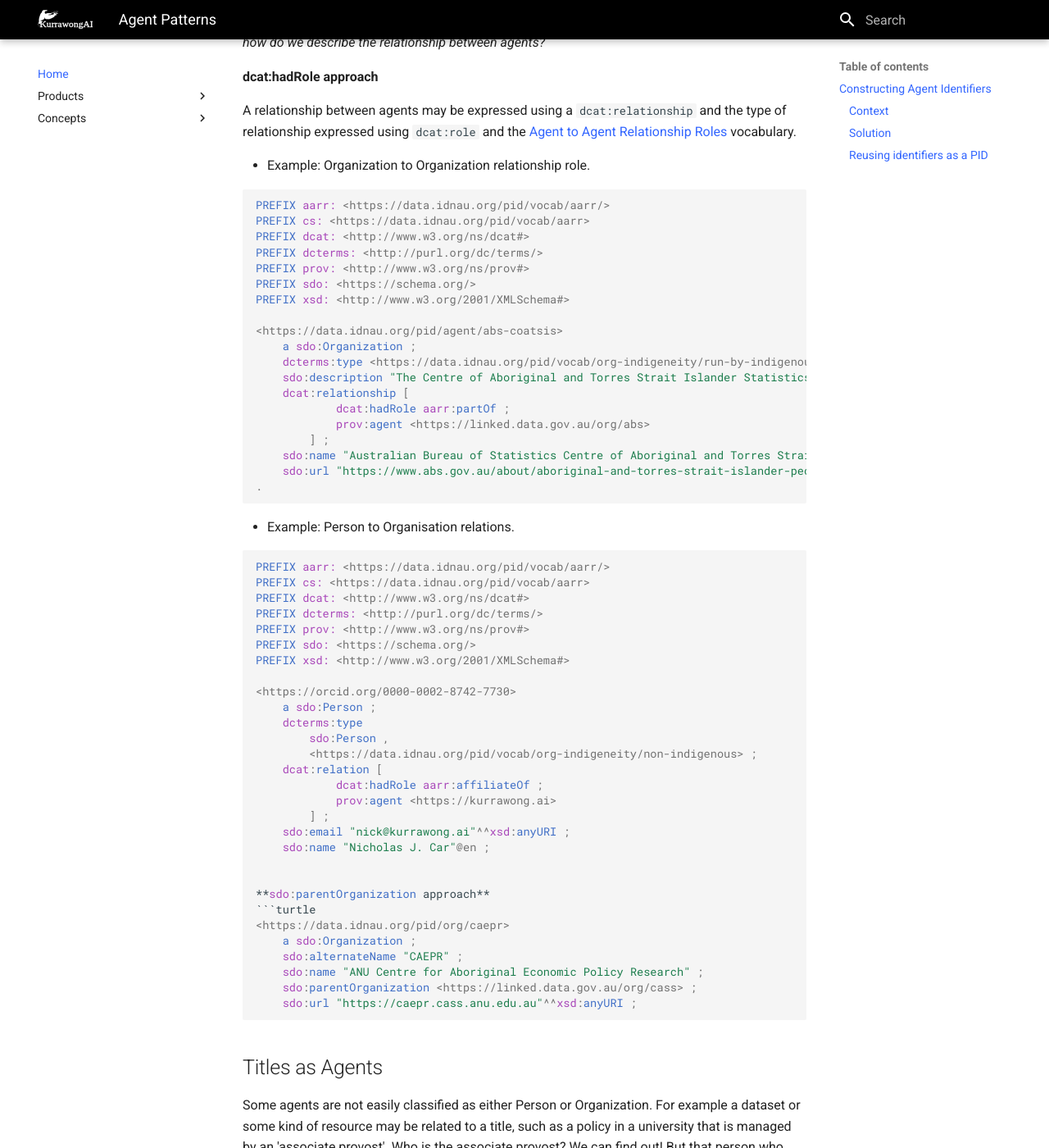
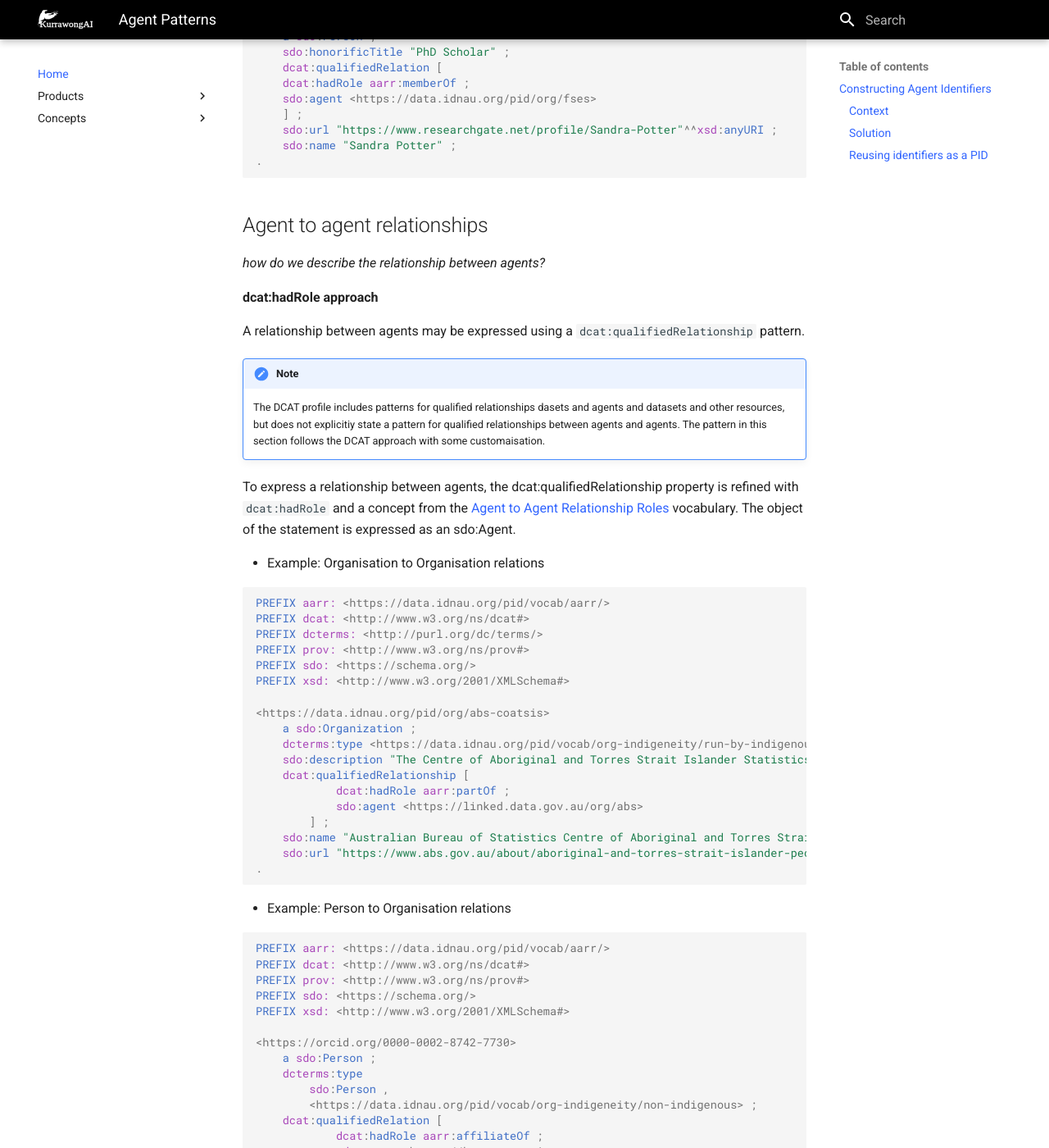
Before and after one commit to Kurrawong/docs, an MkDocs documentation site: the page built from docs/concepts/agents/patterns.md, in a window 1280 px wide and 1400 px high, scrolled down 3629 px. Shown: the whole window at 82% size. Built offline with MkDocs 1.6.1 and Material for MkDocs 9.7.7, drawn with Linux system fonts in a browser that asks for light colours; some of the changed text lies outside the part shown.

Commit message:
Merge remote-tracking branch 'origin/main'

````diff
--- a/docs/concepts/agents/patterns.md
+++ b/docs/concepts/agents/patterns.md
@@ -42,8 +42,13 @@
 The IDN Catalogue Profile specifies an IRI structure for a PID:
 
 * A stem: `https://data.idnau.org/pid/`
-* A subdirectory indicating a sub-class - for an Agent, this will usually be an Organization or a Person, e.g. `https://data.idnau.org/pid/organization/`; `https://data.idnau.org/pid/person/`
-* A suffix. This could be completely opaque (such as UUID scheme) or based on an existing identifier (such as a business identifier), e.g. `https://data.idnau.org/pid/organization/18d04115-4633-4aed-b164-ac3c209b4307` [UUID]
+* A subdirectory indicating a sub-class - for an Agent, this will usually be an organisation or a person, indicated by /org/ and /person/ respecitvely:
+ - `https://data.idnau.org/pid/org/` `
+ - `https://data.idnau.org/pid/person/`
+* A suffix. This could be completely opaque (such as UUID scheme) or based on an existing identifier (such as a business identifier), e.g.
+ - `https://data.idnau.org/pid/org/18d04115-4633-4aed-b164-ac3c209b4307` [UUID suffix]
+ - `https://data.idnau.org/pid/person/34d5d6aa-a5b7-4e3a-91f8-117ffeb474d1`
+ -
 
 ##### Linked Data PID Register
 The Australian Government Linked Data Working Group (AGLDWG) maintains a PID Register for various entities, including Organisations. An Organisation PID is made up of:
@@ -66,6 +71,8 @@
 # ORCID example
 
 ```turtle
+PREFIX aarr: <https://data.idnau.org/pid/vocab/aarr/>
+PREFIX dcat: <http://www.w3.org/ns/dcat#>
 PREFIX id: <http://id.loc.gov/vocabulary/identifiers/>
 PREFIX sdo: <https://schema.org/>
 PREFIX xsd: <http://www.w3.org/2001/XMLSchema#>
@@ -73,13 +80,16 @@
 <https://orcid.org/0000-0001-5640-3202>
     a sdo:Person ;
     sdo:honorificTitle "Mr" ;
-    sdo:memberOf <https://data.idnau.org/pid/org/dewr> ;
-    sdo:url "https://www.researchgate.net/profile/Les-Kneebone"^^xsd:anyURI ;
+    dcat:qualifiedRelation [
+    dcat:hadRole aarr:memberOf ;
+    sdo:agent <https://data.idnau.org/pid/org/dewr>
+    ] ;
     sdo:name "Les Kneebone" ;
+    sdo:identifier "68334089512"^^id:ausbn ;
     sdo:identifier "https://orcid.org/0000-0001-5640-3202"^^id:orcid ;
 .
 ```
-In the ORCID example, an ORCID has been used as the IRI. Additionally, the ORCID has been optionally been added as sdo:identifier.
+In the ORCID example, an ORCID has been used as the IRI. Additionally, the ORCID has been optionally been added as sdo:identifier, as has an Australian Business Number.
 
 * ROR example
 
@@ -114,7 +124,7 @@
 
 **acronym as suffix approach**
 ```turtle
-<https://data.idnau.org/pid/agent/abs-coatsis>
+<https://data.idnau.org/pid/org/abs-coatsis>
 ```
 **identifier as suffix**
 ```turtle
@@ -129,7 +139,10 @@
 <https://data.idnau.org/pid/person/34d5d6aa-a5b7-4e3a-91f8-117ffeb474d1>
     a sdo:Person ;
     sdo:honorificTitle "PhD Scholar" ;
-    sdo:memberOf <https://data.idnau.org/pid/org/fses> ;
+    dcat:qualifiedRelation [
+    dcat:hadRole aarr:memberOf ;
+    sdo:agent <https://data.idnau.org/pid/org/fses>
+    ] ;
     sdo:url "https://www.researchgate.net/profile/Sandra-Potter"^^xsd:anyURI ;
     sdo:name "Sandra Potter" ;
 .
@@ -143,39 +156,42 @@
 
 **dcat:hadRole approach**
 
-A relationship between agents may be expressed using a `dcat:relationship` and the type of relationship expressed using `dcat:role` and the [Agent to Agent Relationship Roles](https://data.idnau.org/pid/vocab/aarr) vocabulary.
+A relationship between agents may be expressed using a `dcat:qualifiedRelationship` pattern.
 
-* Example: Organization to Organization relationship role.
+!!! note
+
+    The DCAT profile includes patterns for qualified relationships dasets and agents and datasets and other resources, but does not explicitiy state a pattern for qualified relationships between agents and agents. The pattern in this section follows the DCAT approach with some customaisation.
+
+To express a relationship between agents, the dcat:qualifiedRelationship property is refined with `dcat:hadRole` and a concept from the [Agent to Agent Relationship Roles](https://data.idnau.org/pid/vocab/aarr) vocabulary. The object of the statement is expressed as an sdo:Agent.
+
+* Example: Organisation to Organisation relations
 
 ```turtle
 PREFIX aarr: <https://data.idnau.org/pid/vocab/aarr/>
-PREFIX cs: <https://data.idnau.org/pid/vocab/aarr>
 PREFIX dcat: <http://www.w3.org/ns/dcat#>
 PREFIX dcterms: <http://purl.org/dc/terms/>
 PREFIX prov: <http://www.w3.org/ns/prov#>
 PREFIX sdo: <https://schema.org/>
 PREFIX xsd: <http://www.w3.org/2001/XMLSchema#>
 
-<https://data.idnau.org/pid/agent/abs-coatsis>
+<https://data.idnau.org/pid/org/abs-coatsis>
     a sdo:Organization ;
     dcterms:type <https://data.idnau.org/pid/vocab/org-indigeneity/run-by-indigenous-persons> ;
     sdo:description "The Centre of Aboriginal and Torres Strait Islander Statistics (CoATSIS) has a leadership and coordination role for national statistical activity about Aboriginal and Torres Strait Islander peoples. They engage with communities across a range of statistical activities and outputs such as the Aboriginal and Torres Strait Islander health and social surveys, the five-yearly Census, administrative data, and data integration projects."@en ;
-    dcat:relationship [
+    dcat:qualifiedRelationship [
             dcat:hadRole aarr:partOf ;
-            prov:agent <https://linked.data.gov.au/org/abs>
+            sdo:agent <https://linked.data.gov.au/org/abs>
         ] ;
     sdo:name "Australian Bureau of Statistics Centre of Aboriginal and Torres Strait Islander Statistics" ;
     sdo:url "https://www.abs.gov.au/about/aboriginal-and-torres-strait-islander-peoples/aboriginal-and-torres-strait-islander-engagement"^^xsd:anyURI ;
 .
 ```
 
-* Example: Person to Organisation relations.
+* Example: Person to Organisation relations
 
 ```turtle
 PREFIX aarr: <https://data.idnau.org/pid/vocab/aarr/>
-PREFIX cs: <https://data.idnau.org/pid/vocab/aarr>
 PREFIX dcat: <http://www.w3.org/ns/dcat#>
-PREFIX dcterms: <http://purl.org/dc/terms/>
 PREFIX prov: <http://www.w3.org/ns/prov#>
 PREFIX sdo: <https://schema.org/>
 PREFIX xsd: <http://www.w3.org/2001/XMLSchema#>
@@ -185,23 +201,32 @@
     dcterms:type
         sdo:Person ,
         <https://data.idnau.org/pid/vocab/org-indigeneity/non-indigenous> ;
-    dcat:relation [
+    dcat:qualifiedRelation [
             dcat:hadRole aarr:affiliateOf ;
-            prov:agent <https://kurrawong.ai>
+            sdo:agent <https://kurrawong.ai>
         ] ;
     sdo:email "nick@kurrawong.ai"^^xsd:anyURI ;
     sdo:name "Nicholas J. Car"@en ;
+.
 
+```
 
-**sdo:parentOrganization approach**
+* Example: Person to Person relations
+
 ```turtle
-<https://data.idnau.org/pid/org/caepr>
-    a sdo:Organization ;
-    sdo:alternateName "CAEPR" ;
-    sdo:name "ANU Centre for Aboriginal Economic Policy Research" ;
-    sdo:parentOrganization <https://linked.data.gov.au/org/cass> ;
-    sdo:url "https://caepr.cass.anu.edu.au"^^xsd:anyURI ;
-```
+PREFIX aarr: <https://data.idnau.org/pid/vocab/aarr/>
+PREFIX dcat: <http://www.w3.org/ns/dcat#>
+PREFIX prov: <http://www.w3.org/ns/prov#>
+PREFIX sdo: <https://schema.org/>
+
+<https://orcid.org/0000-0001-5640-3202>
+    a sdo:Person ;
+    dcat:qualifiedRelation [
+    dcat:hadRole aarr:proxyOf ;
+    sdo:agent <https://orcid.org/0000-0002-8742-7730>
+    ] ;
+    sdo:name "Les Kneebone" ;
+.
 
 ## Titles as Agents
 
@@ -217,19 +242,39 @@
 PREFIX sdo: <https://schema.org/>
 PREFIX xsd: <http://www.w3.org/2001/XMLSchema#>
 
+# Australian Business Number example:
+
 <https://data.idnau.org/pid/org/28-221-722-606>
     a sdo:Organization ;
-    sdo:identifier "28 221 722 606"^^id:ausbn ;
+    sdo:identifier "28221722606"^^id:ausbn ;
     sdo:name "Yothu Yindi" ;
 .
 
+# Australian Company Number (ACN) example
+
+<https://ror.org/038sjwq14>
+    a sdo:Organization ;
+    sdo:identifier "633798857"^^id:auscn ;
+    sdo:name "Australian Research Data Commons Limited" ;
+.
+
+# ORCID example
+
 <https://data.idnau.org/pid/person/6b196829-bdf7-44d0-9372-e81b787e8030>
     a sdo:Person ;
-    sdo:memberOf <https://data.idnau.org/pid/org/cnrs> ;
     sdo:name "Barbara Glowczewski" ;
-    sdo:identifier "0000-0002-9629-2516"^^id:orcid ;
-    sdo:sameAs <https://orcid.org/0000-0002-9629-2516> ;
+    sdo:identifier "https://orcid.org/0000-0002-9629-2516"^^id:orcid ;
 .
+
+# Research Organization Registry (ROR) example:
+
+<https://linked.data.gov.au/org/und>
+    a sdo:Organization ;
+    sdo:name "University of Notre Dame" ;
+    sdo:identifier "https://ror.org/02stey378"^^id:ror ;
+.
+
+
 
 
 ### Discussion
````
Also changed, not shown: other parts of docs/concepts/agents/patterns.md (+1 -1 lines).
